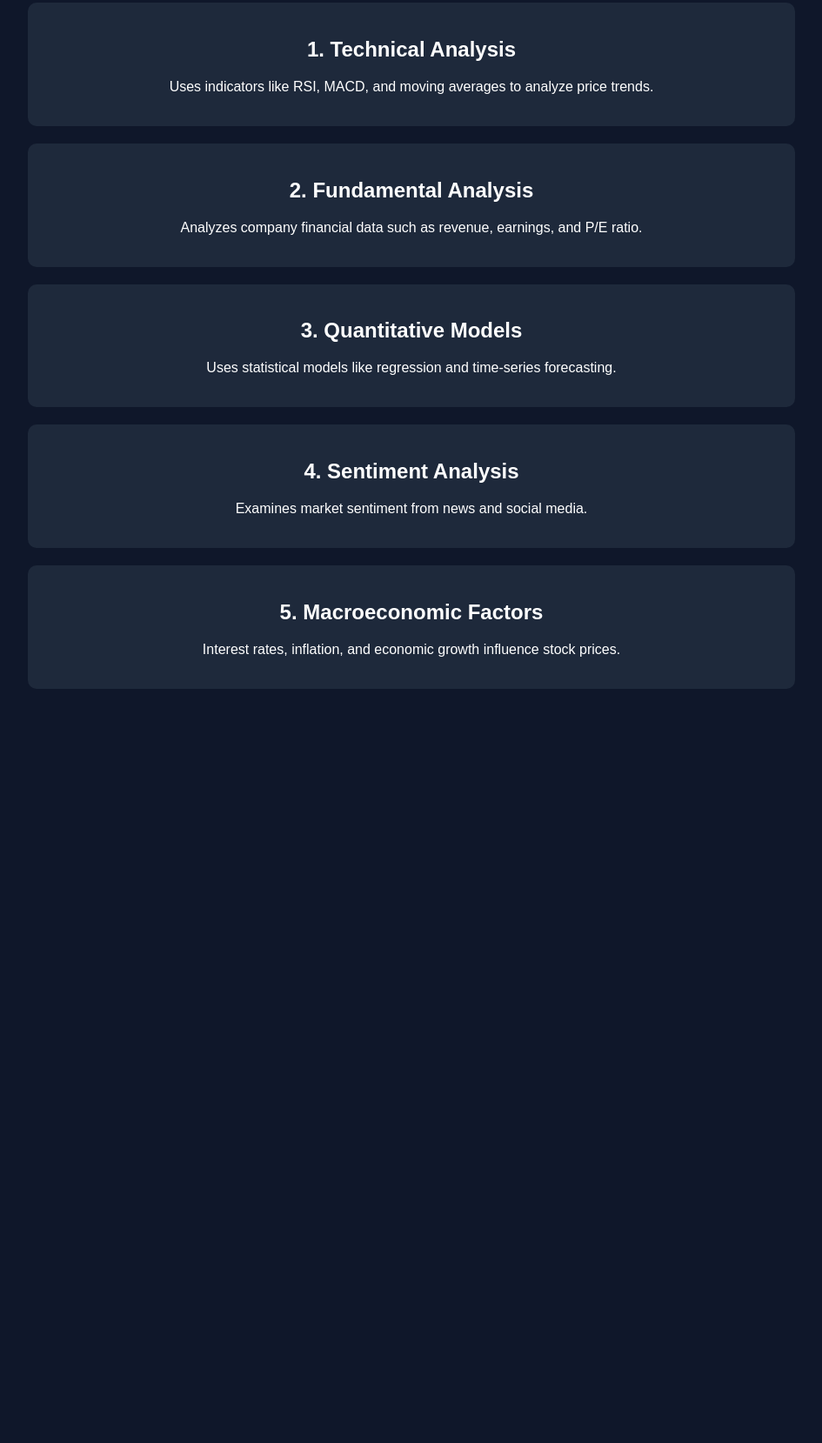
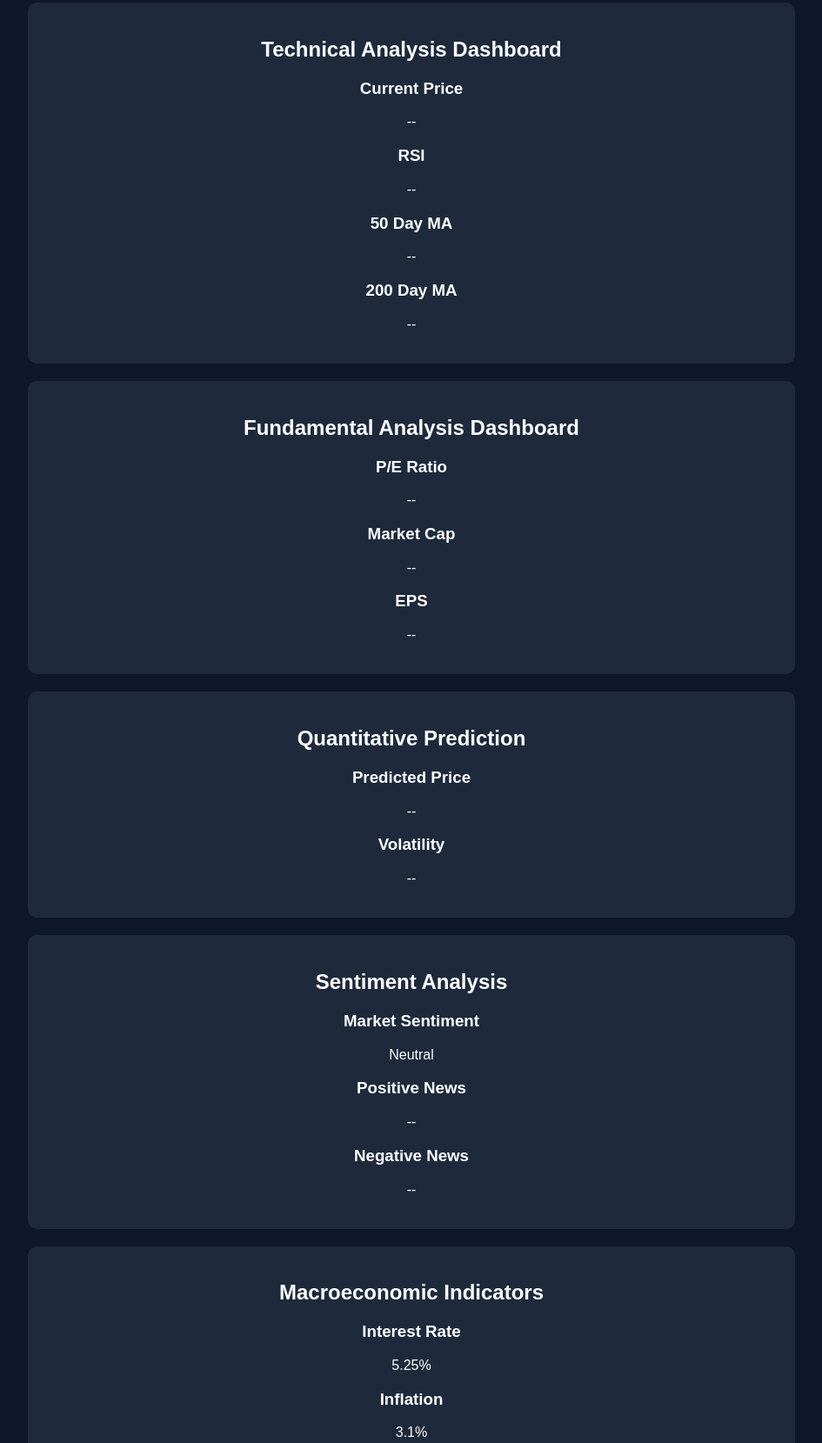
Before and after one commit to teppanomk/stock-predictor-site, a plain HTML site: page index.html in a window 1280 px wide. Shown: the part 351-2010 px from the top of the page at 87% size, without its empty margins (167-1112 px from the left). Before the commit the page ends 1201 px from the top, so only its background shows below. Drawn offline with nearby package versions, Linux system fonts and the light colour scheme.

Commit message:
Update index.html

```diff
--- a/index.html
+++ b/index.html
@@ -1,15 +1,19 @@
 <!DOCTYPE html>
 <html lang="en">
+
 <head>
 <meta charset="UTF-8">
-<title>Stock Prediction Dashboard</title>
+<title>Executive Stock Intelligence Dashboard</title>
+
 <link rel="stylesheet" href="style.css">
+
 <script src="https://cdn.jsdelivr.net/npm/chart.js"></script>
+
 </head>
 
 <body>
 
-<h1>Stock Market Prediction Dashboard</h1>
+<h1>Executive Stock Intelligence Dashboard</h1>
 
 <div class="search">
 <input id="stockInput" placeholder="Enter stock symbol (AAPL)">
@@ -18,32 +22,137 @@
 
 <canvas id="priceChart"></canvas>
 
-<section>
-<h2>1. Technical Analysis</h2>
-<p>Uses indicators like RSI, MACD, and moving averages to analyze price trends.</p>
+<section class="dashboard">
+
+<h2>Technical Analysis Dashboard</h2>
+
+<div class="grid">
+
+<div class="card">
+<h3>Current Price</h3>
+<p id="price">--</p>
+</div>
+
+<div class="card">
+<h3>RSI</h3>
+<p id="rsi">--</p>
+</div>
+
+<div class="card">
+<h3>50 Day MA</h3>
+<p id="ma50">--</p>
+</div>
+
+<div class="card">
+<h3>200 Day MA</h3>
+<p id="ma200">--</p>
+</div>
+
+</div>
+
 </section>
 
-<section>
-<h2>2. Fundamental Analysis</h2>
-<p>Analyzes company financial data such as revenue, earnings, and P/E ratio.</p>
+
+<section class="dashboard">
+
+<h2>Fundamental Analysis Dashboard</h2>
+
+<div class="grid">
+
+<div class="card">
+<h3>P/E Ratio</h3>
+<p id="pe">--</p>
+</div>
+
+<div class="card">
+<h3>Market Cap</h3>
+<p id="marketcap">--</p>
+</div>
+
+<div class="card">
+<h3>EPS</h3>
+<p id="eps">--</p>
+</div>
+
+</div>
+
 </section>
 
-<section>
-<h2>3. Quantitative Models</h2>
-<p>Uses statistical models like regression and time-series forecasting.</p>
+
+<section class="dashboard">
+
+<h2>Quantitative Prediction</h2>
+
+<div class="grid">
+
+<div class="card">
+<h3>Predicted Price</h3>
+<p id="prediction">--</p>
+</div>
+
+<div class="card">
+<h3>Volatility</h3>
+<p id="volatility">--</p>
+</div>
+
+</div>
+
 </section>
 
-<section>
-<h2>4. Sentiment Analysis</h2>
-<p>Examines market sentiment from news and social media.</p>
+
+<section class="dashboard">
+
+<h2>Sentiment Analysis</h2>
+
+<div class="grid">
+
+<div class="card">
+<h3>Market Sentiment</h3>
+<p id="sentiment">Neutral</p>
+</div>
+
+<div class="card">
+<h3>Positive News</h3>
+<p id="posnews">--</p>
+</div>
+
+<div class="card">
+<h3>Negative News</h3>
+<p id="negnews">--</p>
+</div>
+
+</div>
+
 </section>
 
-<section>
-<h2>5. Macroeconomic Factors</h2>
-<p>Interest rates, inflation, and economic growth influence stock prices.</p>
+
+<section class="dashboard">
+
+<h2>Macroeconomic Indicators</h2>
+
+<div class="grid">
+
+<div class="card">
+<h3>Interest Rate</h3>
+<p>5.25%</p>
+</div>
+
+<div class="card">
+<h3>Inflation</h3>
+<p>3.1%</p>
+</div>
+
+<div class="card">
+<h3>GDP Growth</h3>
+<p>2.4%</p>
+</div>
+
+</div>
+
 </section>
 
 <script src="script.js"></script>
 
 </body>
+
 </html>
```
